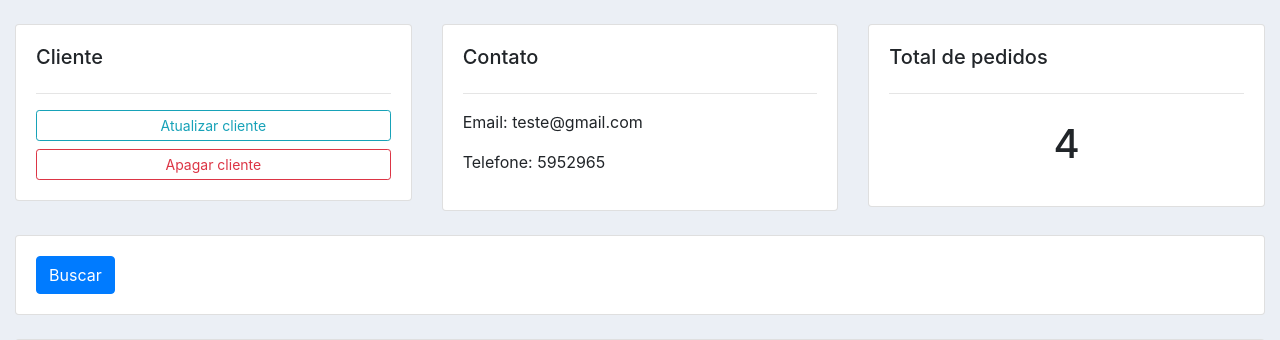
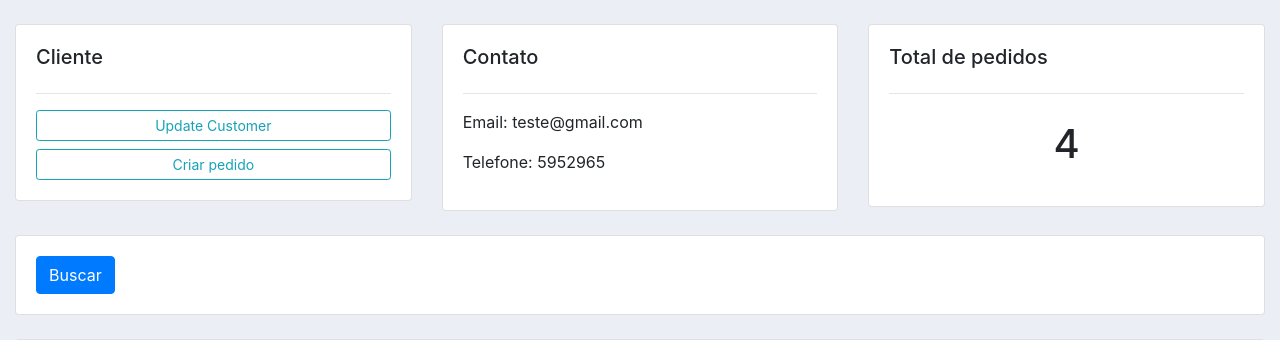
Before and after one commit to kvojps/DJANGO-GerenciadorCliente, a Django app: page /customer/2/ in a window 1280 px wide. Shown: the part 56-396 px from the top of the page. Run offline with Django 3.2, Linux system fonts and the light colour scheme; data comes from the database, SQL or seed files in the repository; both versions use the stored data as it was after the commit; some libraries are stand-ins or nearby versions.

Commit message:
Ajustando formulários

```diff
--- a/contas/templates/contas/customer.html
+++ b/contas/templates/contas/customer.html
@@ -9,8 +9,9 @@
 		<div class="card card-body">
 			<h5>Cliente</h5>
 			<hr>
-			<a class="btn btn-outline-info  btn-sm btn-block" href="">Atualizar cliente</a>
-			<a class="btn btn-outline-danger  btn-sm btn-block" href="">Apagar cliente</a>
+			<a class="btn btn-outline-info  btn-sm btn-block" href="">Update Customer</a>
+			<a class="btn btn-outline-info  btn-sm btn-block"
+			href="{% url 'create_order' customer.id%}">Criar pedido</a>
 
 		</div>
 	</div>
--- a/contas/templates/contas/dashboard.html
+++ b/contas/templates/contas/dashboard.html
@@ -36,7 +36,6 @@
 		<h5>Últimos 5 pedidos</h5>
 		<hr>
 		<div class="card card-body">
-			<a class="btn btn-primary  btn-sm btn-block" href="{% url 'create_order'%}">Criar pedido</a>
 			<table class="table table-sm">
 				<tr>
 					<th>Produto</th>
--- a/contas/templates/contas/order_form.html
+++ b/contas/templates/contas/order_form.html
@@ -8,7 +8,11 @@
 
 			<form action="" method="POST">
 				{% csrf_token %}
-				{{form}}
+				{{ formset.management_form }}
+				{% for form in formset %}
+					{{form}}
+					<hr>
+				{% endfor %}
 
 				<input type="submit" name="Enviar">
 			</form>
--- a/contas/urls.py
+++ b/contas/urls.py
@@ -5,7 +5,8 @@ urlpatterns = [
     path('',views.home, name="home"),
     path('products/',views.products, name="products"),
     path('customer/<str:pk_test>/', views.customer, name="customer"),
-    path('create_order/', views.createOrder, name="create_order"),
+
+    path('create_order/<str:pk>/', views.createOrder, name="create_order"),
     path('update_order/<str:pk>/', views.updateOrder, name="update_order"),
     path('delete_order/<str:pk>/', views.deleteOrder, name="delete_order"),
 
--- a/contas/views.py
+++ b/contas/views.py
@@ -1,5 +1,6 @@
 from django.shortcuts import render, redirect
 from django.http import HttpResponse
+from django.forms import inlineformset_factory
 from .models import *
 from .forms import OrderForm
 
@@ -30,16 +31,19 @@ def customer(request, pk_test):
 	context = {'customer':customer, 'orders':orders, 'order_count':order_count}
 	return render(request, 'contas/customer.html',context)
 
-def createOrder(request):
-    form = OrderForm()
+def createOrder(request, pk):
+    OrderFormSet = inlineformset_factory(Customer, Order, fields=('product', 'status'), extra=10)
+    customer = Customer.objects.get(id=pk)
+    formset = OrderFormSet(queryset=Order.objects.none() ,instance=customer)
+    # form = OrderForm(initial={'customer': customer})
     if request.method == 'POST':
-        # print('Printando POST', request.POST)
-        form = OrderForm(request.POST)
-        if form.is_valid():
-            form.save()
+        # form = OrderForm(request.POST)
+        formset = OrderFormSet(request.POST, instance=customer)
+        if formset.is_valid():
+            formset.save()
             return redirect('/')
 
-    context = {'form':form}
+    context = {'formset':formset}
     return render(request, "contas/order_form.html", context)
 
 def updateOrder(request, pk):
```
Also changed, not shown: db.sqlite3.
